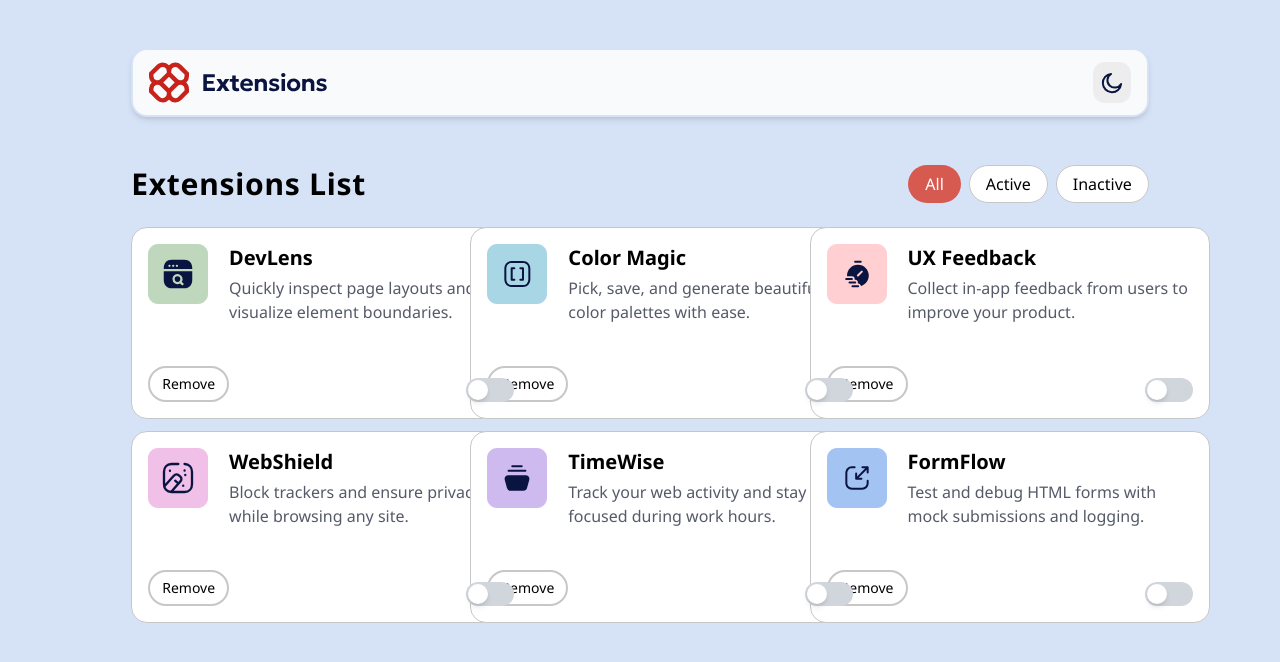
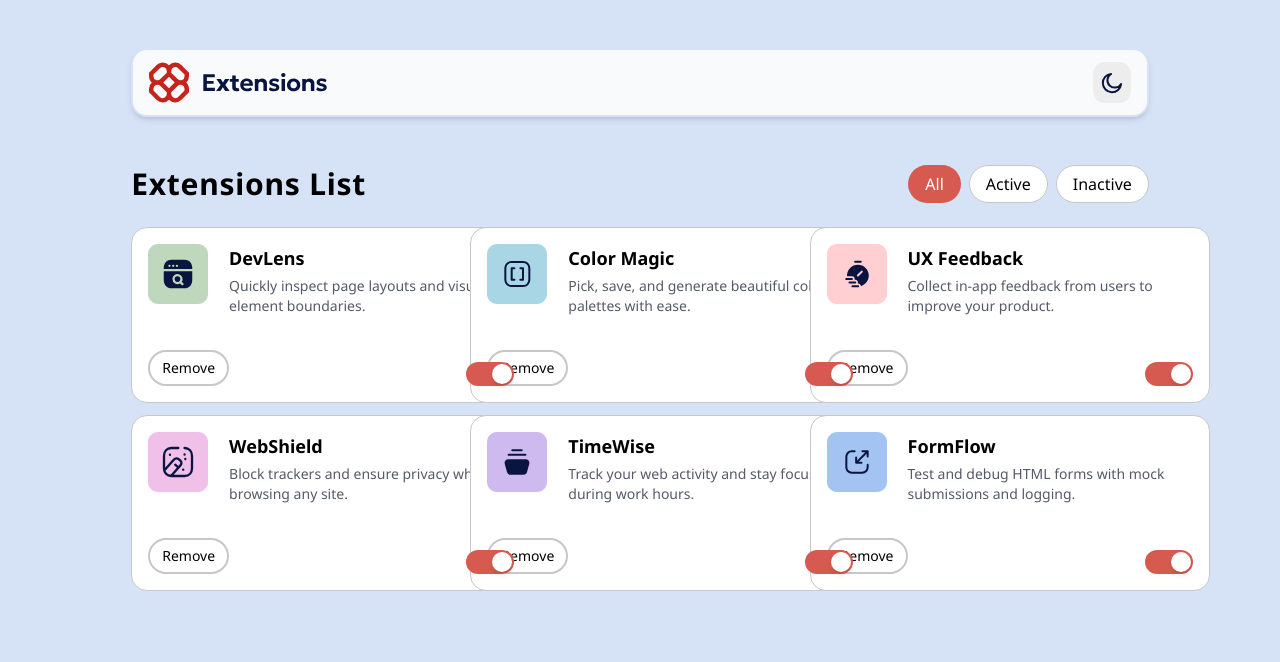
Before and after one commit to GADMuhammad/Browser-extension-manager-UI, a React (Vite) app: page / in a window 1280 px wide. Shown: the top 662 px of the page. Built offline with nearby package versions, Linux system fonts and the light colour scheme.

Commit message:
localStorage

```diff
--- a/src/App.jsx
+++ b/src/App.jsx
@@ -1,3 +1,4 @@
+import { useEffect } from "react";
 import Buttons from "./buttons";
 import Extension from "./Extension";
 import Header from "./Header";
@@ -6,43 +7,58 @@ const extensions = [
   {
     title: "DevLens",
     icon: "/images/logo-devLens.svg",
+    isChecked: true,
     description:
       "Quickly inspect page layouts and visualize element boundaries.",
   },
   {
     title: "Color Magic",
     icon: "/images/logo-style-spy.svg",
+    isChecked: true,
     description: "Pick, save, and generate beautiful color palettes with ease.",
   },
   {
     title: "UX Feedback",
     icon: "/images/logo-speed-boost.svg",
+    isChecked: true,
     description: "Collect in-app feedback from users to improve your product.",
   },
   {
     title: "WebShield",
     icon: "/images/logo-json-wizard.svg",
+    isChecked: true,
     description: "Block trackers and ensure privacy while browsing any site.",
   },
   {
     title: "TimeWise",
     icon: "/images/logo-tab-master-pro.svg",
+    isChecked: true,
     description: "Track your web activity and stay focused during work hours.",
   },
   {
     title: "FormFlow",
     icon: "/images/logo-viewport-buddy.svg",
+    isChecked: true,
     description: "Test and debug HTML forms with mock submissions and logging.",
   },
 ];
 
 const App = () => {
+  //
+  useEffect(() => {
+    !localStorage.getItem("extensions") &&
+      localStorage.setItem("extensions", JSON.stringify(extensions));
+  }, []);
+
+  const extensionsInfo =
+    JSON.parse(localStorage.getItem("extensions")) ?? extensions;
+
   return (
     <>
       <Header />
       <Buttons />
       <div className="grid grid-cols-3 gap-y-3">
-        {extensions.map((extension) => (
+        {extensionsInfo.map((extension) => (
           <Extension key={extension.title} {...extension} />
         ))}
       </div>
--- a/src/Extension.jsx
+++ b/src/Extension.jsx
@@ -1,17 +1,17 @@
 import Toggle from "./Toggle";
 
-const Extension = ({ title, icon, description }) => {
+const Extension = ({ title, icon, isChecked, description }) => {
   return (
-    <div className="w-[25rem] h-48 p-4 shadow-lime-400 grid grid-cols-[1fr_4fr] gap-x-0 items-start gap-3 justify-between rounded-2xl border-solid border-1 border-neutral-300 bg-white">
+    <div className="w-[25rem] h-44 p-4 shadow-lime-400 grid grid-cols-[1fr_4fr] gap-x-0 items-start gap-3 justify-between rounded-2xl border-solid border-1 border-neutral-300 bg-white">
       <img src={icon} />
       <div className="justify-stretch">
-        <h6 className="text-xl font-bold mb-1">{title}</h6>
-        <p className="text-neutral-600">{description}</p>
+        <h6 className="text-lg font-bold mb-1">{title}</h6>
+        <p className="text-neutral-600 text-sm">{description}</p>
       </div>
-      <button class="text-sm px-3 py-1.5 rounded-full border-2 border-neutral-300 hover:border-neutral-900 duration-300 transition-colors cursor-pointer mt-auto">
+      <button className="text-sm px-3 py-1.5 rounded-full border-2 border-neutral-300 hover:border-neutral-900 duration-300 transition-colors cursor-pointer mt-auto">
         Remove
       </button>
-      <Toggle />
+      <Toggle title={title} isChecked={isChecked} />
     </div>
   );
 };
--- a/src/Toggle.jsx
+++ b/src/Toggle.jsx
@@ -1,9 +1,39 @@
-const Toggle = () => {
+import { useState } from "react";
+
+const Toggle = ({ title, isChecked }) => {
+  const [checked, setChecked] = useState(isChecked);
+
+  // const handleOnAndOff = (prev) => {
+  //   setChecked(!prev);
+  //   const newCase = extensions.map((extension) =>
+  //     extension.title === title ? { ...extension, isChecked: !prev } : extension
+  //   );
+  //   localStorage.setItem("extensions", JSON.stringify(newCase));
+  // };
+
+  const handleOnAndOff = (newValue) => {
+    setChecked(newValue);
+
+    const extensions = JSON.parse(localStorage.getItem("extensions")) || [];
+    const updated = extensions.map((extension) =>
+      extension.title === title
+        ? { ...extension, isChecked: newValue }
+        : extension
+    );
+
+    localStorage.setItem("extensions", JSON.stringify(updated));
+  };
+
   return (
-    <label class="relative ml-auto mt-auto inline-block w-12 h-6 cursor-pointer">
-      <input type="checkbox" class="peer sr-only" />
-      <div class="w-full h-full bg-gray-300 rounded-full peer-checked:bg-red-500 transition-colors duration-300" />
-      <div class="absolute left-0.5 top-0.5 w-5 h-5 bg-white rounded-full shadow-md transition-all duration-300 peer-checked:translate-x-6" />
+    <label className="relative ml-auto mt-auto inline-block w-12 h-6 cursor-pointer">
+      <input
+        type="checkbox"
+        checked={checked}
+        onChange={(e) => handleOnAndOff(e.target.checked)}
+        className="peer sr-only"
+      />
+      <div className="w-full h-full bg-gray-300 rounded-full peer-checked:bg-red-500 transition-colors duration-300" />
+      <div className="absolute left-0.5 top-0.5 w-5 h-5 bg-white rounded-full shadow-md transition-all duration-300 peer-checked:translate-x-6" />
     </label>
   );
 };
```
